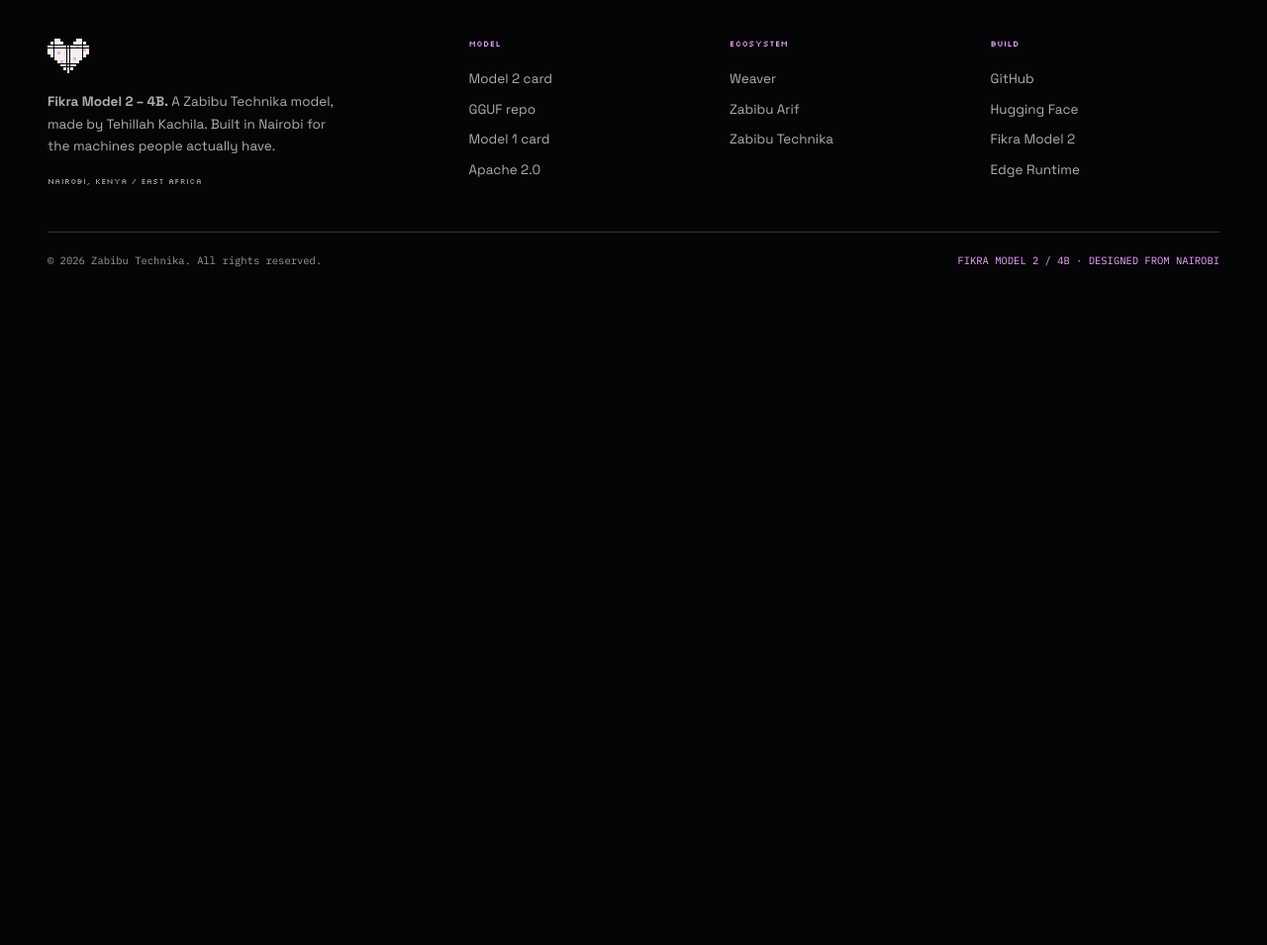
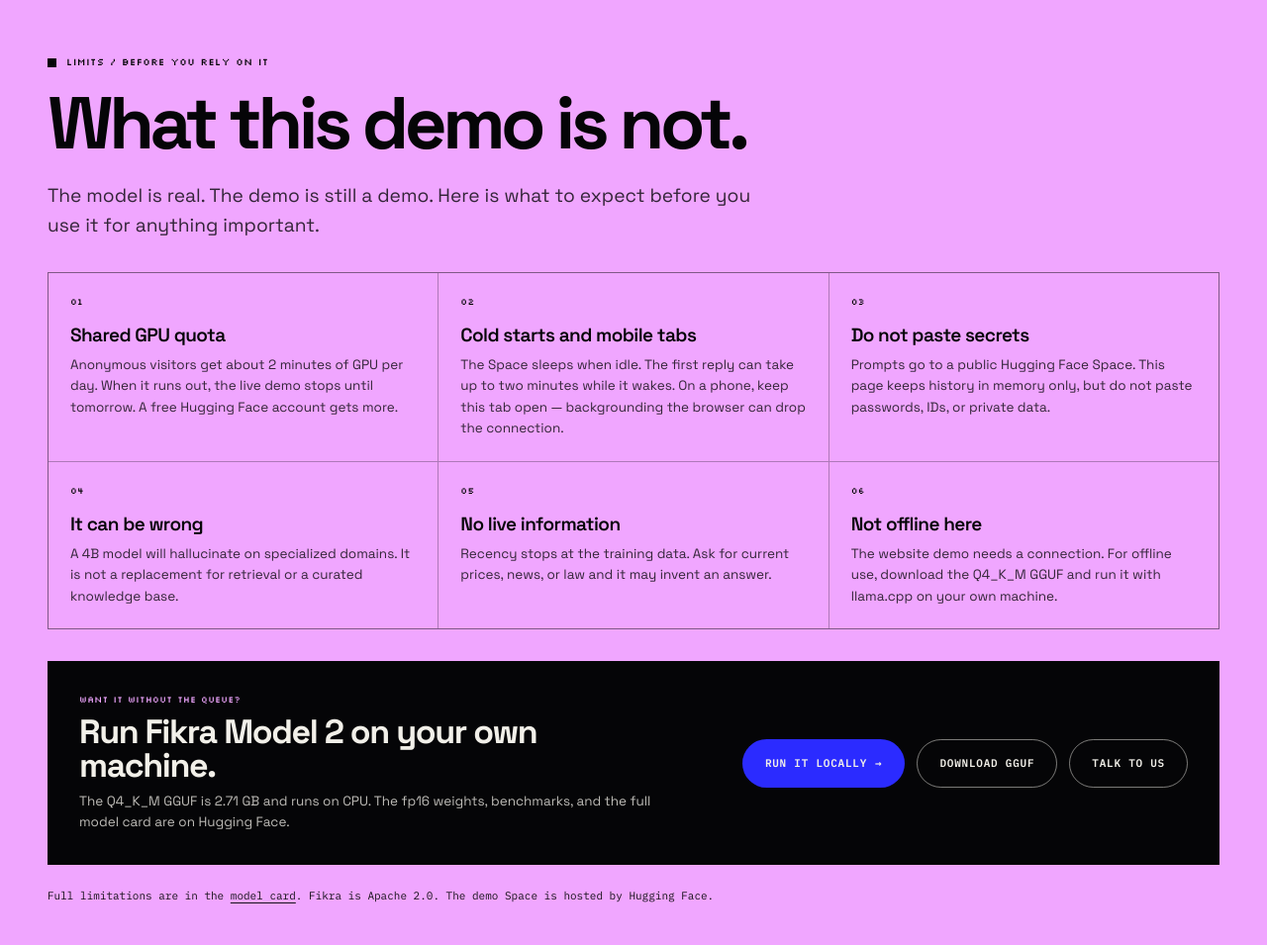
Before and after one commit to Zabibu-Technika/ZabibuFikra, a plain HTML site: page sites/fikra/chat/index.html in a window 1280 px wide. Shown: the part 1605-2560 px from the top of the page at 99% size. Before the commit the page ends 1905 px from the top, so only its background shows below. Drawn offline with Linux system fonts and the light colour scheme.

Commit message:
Explain demo limits and add a run-it-locally CTA to the chat page

```diff
--- a/sites/fikra/chat/chat.css
+++ b/sites/fikra/chat/chat.css
@@ -366,10 +366,129 @@
 
 .chat-how .fine { margin-top: 22px; }
 
+/* ---------- limits ---------- */
+
+.chat-top-actions {
+  display: flex;
+  align-items: center;
+  gap: 14px;
+}
+
+.chat-limits-link {
+  color: rgba(5, 5, 7, 0.72);
+  font-family: var(--mono);
+  font-size: 9.5px;
+  letter-spacing: 0.08em;
+  text-transform: uppercase;
+}
+
+.chat-limits-link:hover {
+  color: var(--ink);
+  text-decoration: underline;
+  text-underline-offset: 3px;
+}
+
+.chat-limits {
+  padding: clamp(56px, 7vw, 96px) 0;
+  background: var(--pink);
+  color: var(--ink);
+}
+
+.chat-limits .eyebrow { color: var(--ink); }
+.chat-limits h2 { max-width: 16ch; }
+.chat-limits .lead { color: rgba(5, 5, 7, 0.8); }
+
+.limits-grid {
+  display: grid;
+  grid-template-columns: repeat(3, minmax(0, 1fr));
+  gap: 1px;
+  margin-top: 32px;
+  border: 1px solid rgba(5, 5, 7, 0.28);
+  background: rgba(5, 5, 7, 0.28);
+}
+
+.limit-card {
+  padding: 22px;
+  background: var(--pink);
+}
+
+.limit-card .n {
+  display: block;
+  margin-bottom: 16px;
+  font-family: var(--pixel);
+  font-size: 9px;
+  font-weight: 400;
+  letter-spacing: 0.04em;
+}
+
+.limit-card h3 {
+  margin-bottom: 8px;
+  font-size: 19px;
+  font-weight: 600;
+  line-height: 1.15;
+  letter-spacing: -0.03em;
+}
+
+.limit-card p {
+  margin: 0;
+  color: rgba(5, 5, 7, 0.8);
+  font-size: 13.5px;
+  line-height: 1.6;
+}
+
+.limits-cta {
+  display: grid;
+  grid-template-columns: 1.15fr 1fr;
+  align-items: center;
+  gap: 28px;
+  margin-top: 32px;
+  padding: clamp(22px, 3vw, 32px);
+  background: var(--ink);
+  color: var(--paper);
+}
+
+.limits-cta .limits-cta-kicker {
+  margin: 0 0 8px;
+  color: var(--pink);
+  font-family: var(--pixel);
+  font-size: 9px;
+  letter-spacing: 0.04em;
+  text-transform: uppercase;
+}
+
+.limits-cta h3 {
+  margin: 0 0 8px;
+  color: var(--paper);
+  font-size: clamp(24px, 3vw, 34px);
+  font-weight: 700;
+  line-height: 1;
+  letter-spacing: -0.04em;
+}
+
+.limits-cta p {
+  margin: 0;
+  color: rgba(242, 240, 233, 0.78);
+  font-size: 13.5px;
+  line-height: 1.6;
+}
+
+.limits-cta .cta-row {
+  justify-content: flex-end;
+  margin-top: 0;
+}
+
+.chat-limits .fine {
+  color: rgba(5, 5, 7, 0.92);
+  opacity: 1;
+}
+
 /* ---------- responsive ---------- */
 
 @media (max-width: 960px) {
   .how-grid { grid-template-columns: 1fr; }
+  .limits-grid { grid-template-columns: 1fr 1fr; }
+  .limits-cta { grid-template-columns: 1fr; }
+  .limits-cta .cta-row { justify-content: flex-start; }
 }
 
 @media (max-width: 680px) {
@@ -380,6 +499,8 @@
   .chat-top { padding: 12px 16px; }
   .chat-id { font-size: 8.5px; }
   .chat-tag { display: none; }
+  .chat-top-actions { gap: 10px; }
+  .limits-grid { grid-template-columns: 1fr; }
   .chat-suggestions { padding: 0 16px 14px; }
   .chat-composer { padding: 12px 16px; }
   .chat-composer textarea { font-size: 16px; }
--- a/sites/fikra/chat/index.html
+++ b/sites/fikra/chat/index.html
@@ -64,7 +64,10 @@
             FIKRA MODEL 2 · 4B
             <span class="chat-tag">ZERO GPU</span>
           </div>
-          <button class="chat-clear" id="clear" type="button">Clear chat</button>
+          <div class="chat-top-actions">
+            <a class="chat-limits-link" href="#limits">Limits</a>
+            <button class="chat-clear" id="clear" type="button">Clear chat</button>
+          </div>
         </div>
 
         <div class="chat-log" id="log" role="log" aria-live="polite" aria-label="Chat with Fikra Model 2" tabindex="0">
@@ -124,6 +127,72 @@
       </p>
     </div>
   </section>
+
+  <section id="limits" class="chat-limits">
+    <div class="wrap">
+      <p class="eyebrow">Limits / before you rely on it</p>
+      <h2>What this demo is not.</h2>
+      <p class="lead">
+        The model is real. The demo is still a demo. Here is what to expect before you
+        use it for anything important.
+      </p>
+
+      <div class="limits-grid">
+        <article class="limit-card">
+          <span class="n">01</span>
+          <h3>Shared GPU quota</h3>
+          <p>Anonymous visitors get about 2 minutes of GPU per day. When it runs out, the live demo stops until tomorrow. A free Hugging Face account gets more.</p>
+        </article>
+        <article class="limit-card">
+          <span class="n">02</span>
+          <h3>Cold starts and mobile tabs</h3>
+          <p>The Space sleeps when idle. The first reply can take up to two minutes while it wakes. On a phone, keep this tab open — backgrounding the browser can drop the connection.</p>
+        </article>
+        <article class="limit-card">
+          <span class="n">03</span>
+          <h3>Do not paste secrets</h3>
+          <p>Prompts go to a public Hugging Face Space. This page keeps history in memory only, but do not paste passwords, IDs, or private data.</p>
+        </article>
+        <article class="limit-card">
+          <span class="n">04</span>
+          <h3>It can be wrong</h3>
+          <p>A 4B model will hallucinate on specialized domains. It is not a replacement for retrieval or a curated knowledge base.</p>
+        </article>
+        <article class="limit-card">
+          <span class="n">05</span>
+          <h3>No live information</h3>
+          <p>Recency stops at the training data. Ask for current prices, news, or law and it may invent an answer.</p>
+        </article>
+        <article class="limit-card">
+          <span class="n">06</span>
+          <h3>Not offline here</h3>
+          <p>The website demo needs a connection. For offline use, download the Q4_K_M GGUF and run it with llama.cpp on your own machine.</p>
+        </article>
+      </div>
+
+      <div class="limits-cta">
+        <div>
+          <p class="limits-cta-kicker">Want it without the queue?</p>
+          <h3>Run Fikra Model 2 on your own machine.</h3>
+          <p>
+            The Q4_K_M GGUF is 2.71 GB and runs on CPU. The fp16 weights, benchmarks,
+            and the full model card are on Hugging Face.
+          </p>
+        </div>
+        <div class="cta-row">
+          <a class="btn btn-blue" href="../#run">Run it locally <span aria-hidden="true">→</span></a>
+          <a class="btn btn-outline-light" href="https://huggingface.co/zabibutechnika/Fikra-Model-2-4B-GGUF">Download GGUF</a>
+          <a class="btn btn-outline-light" href="https://zabibu.vercel.app/contact">Talk to us</a>
+        </div>
+      </div>
+
+      <p class="fine">
+        Full limitations are in the
+        <a href="https://huggingface.co/zabibutechnika/Fikra-Model-2-4B#limitations">model card</a>.
+        Fikra is Apache 2.0. The demo Space is hosted by Hugging Face.
+      </p>
+    </div>
+  </section>
 </main>
 
 <footer class="site-footer">
```
